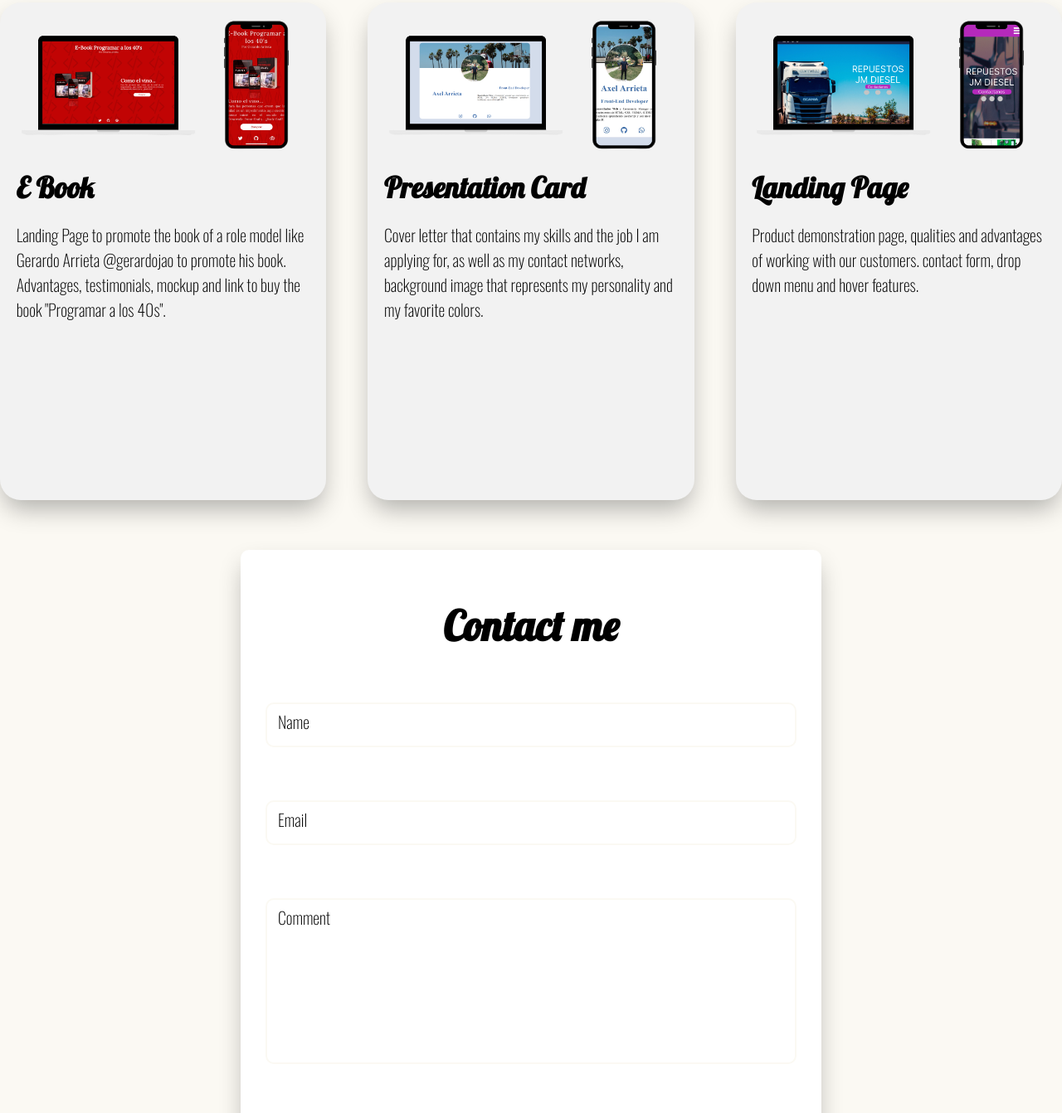
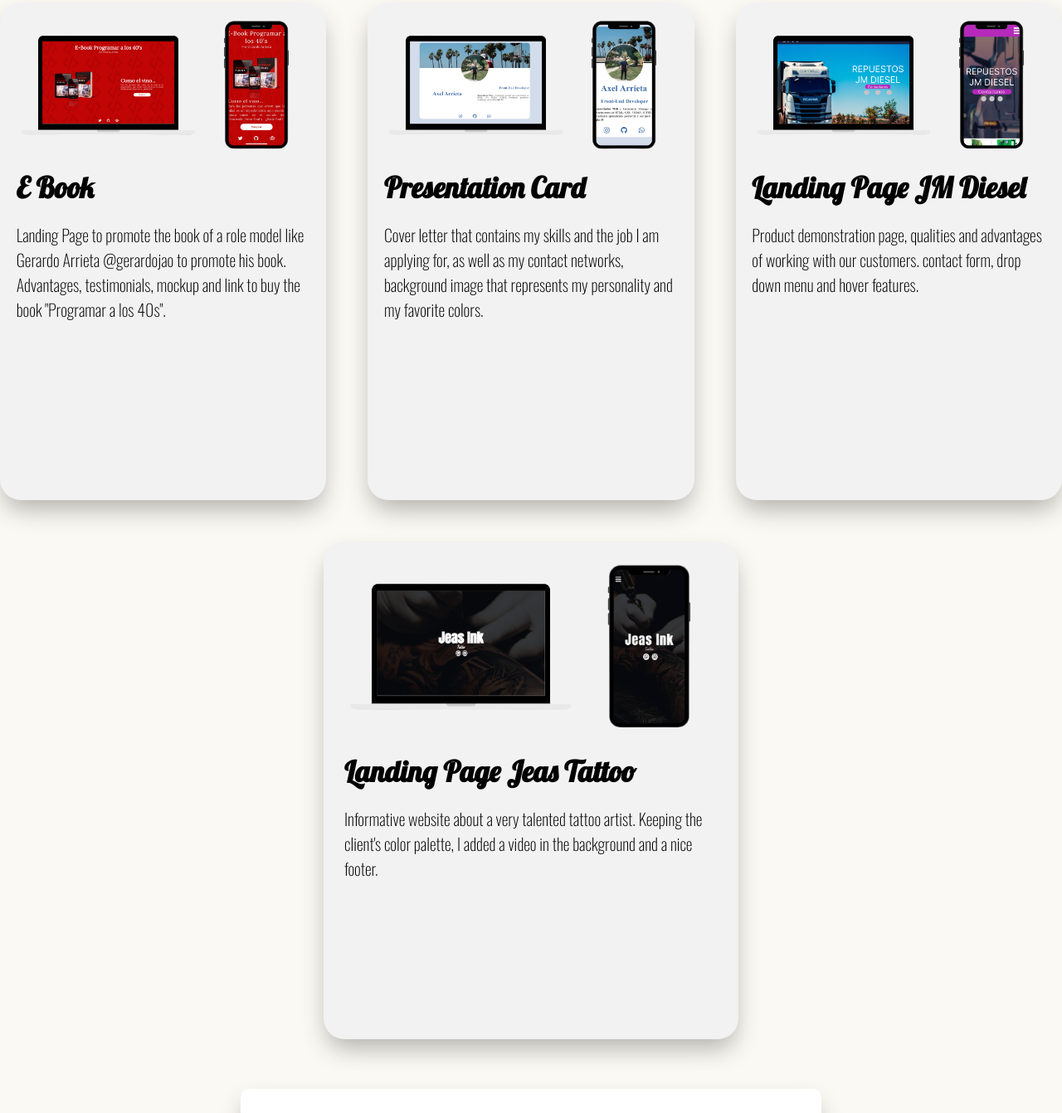
Before and after one commit to axelfas/myportfolio, a plain HTML site: page index.html in a window 1280 px wide. Shown: the part 2550-3892 px from the top of the page at 83% size. Drawn offline with nearby package versions, Linux system fonts and the light colour scheme.

Commit message:
añadimos proyecto

```diff
--- a/index.html
+++ b/index.html
@@ -217,8 +217,21 @@
                     </figure>
 
                     <div class="project__text">
-                        <h2 class="project__title">Landing Page</h2>
+                        <h2 class="project__title">Landing Page JM Diesel</h2>
                         <p class="project__paragraph">Product demonstration page, qualities and advantages of working with our customers. contact form, drop down menu and hover features.</p>
+                    </div>
+                </div>
+            </article>
+
+            <article class="project__item">
+                <div class="project__content">
+                    <figure class="project__picture">
+                        <img src="mockup-jeas.png" alt="imagen de proyecto" class="project__img">
+                    </figure>
+
+                    <div class="project__text">
+                        <h2 class="project__title">Landing Page Jeas Tattoo</h2>
+                        <p class="project__paragraph">Informative website about a very talented tattoo artist. Keeping the client's color palette, I added a video in the background and a nice footer.</p>
                     </div>
                 </div>
             </article>
```
Also changed, not shown: mockup-jeas.png (added).
